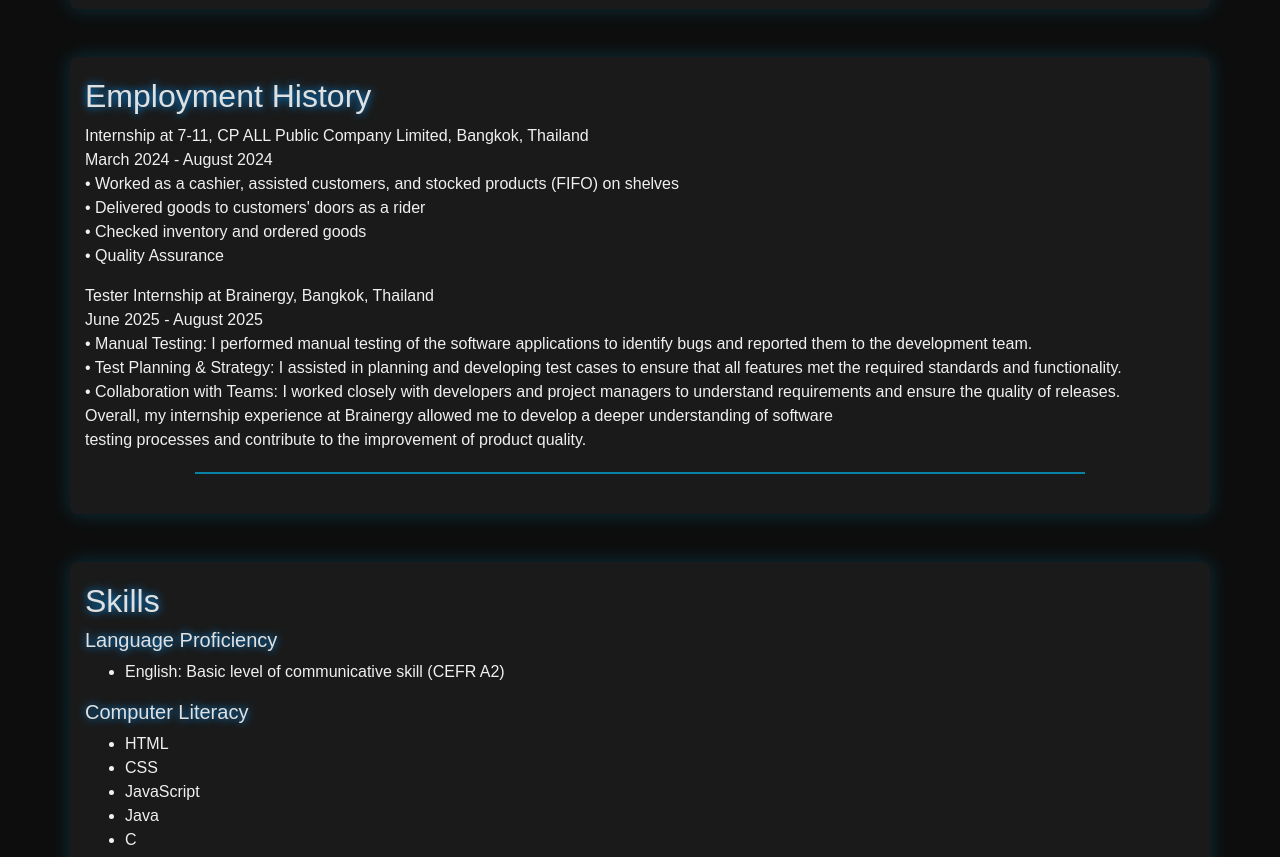
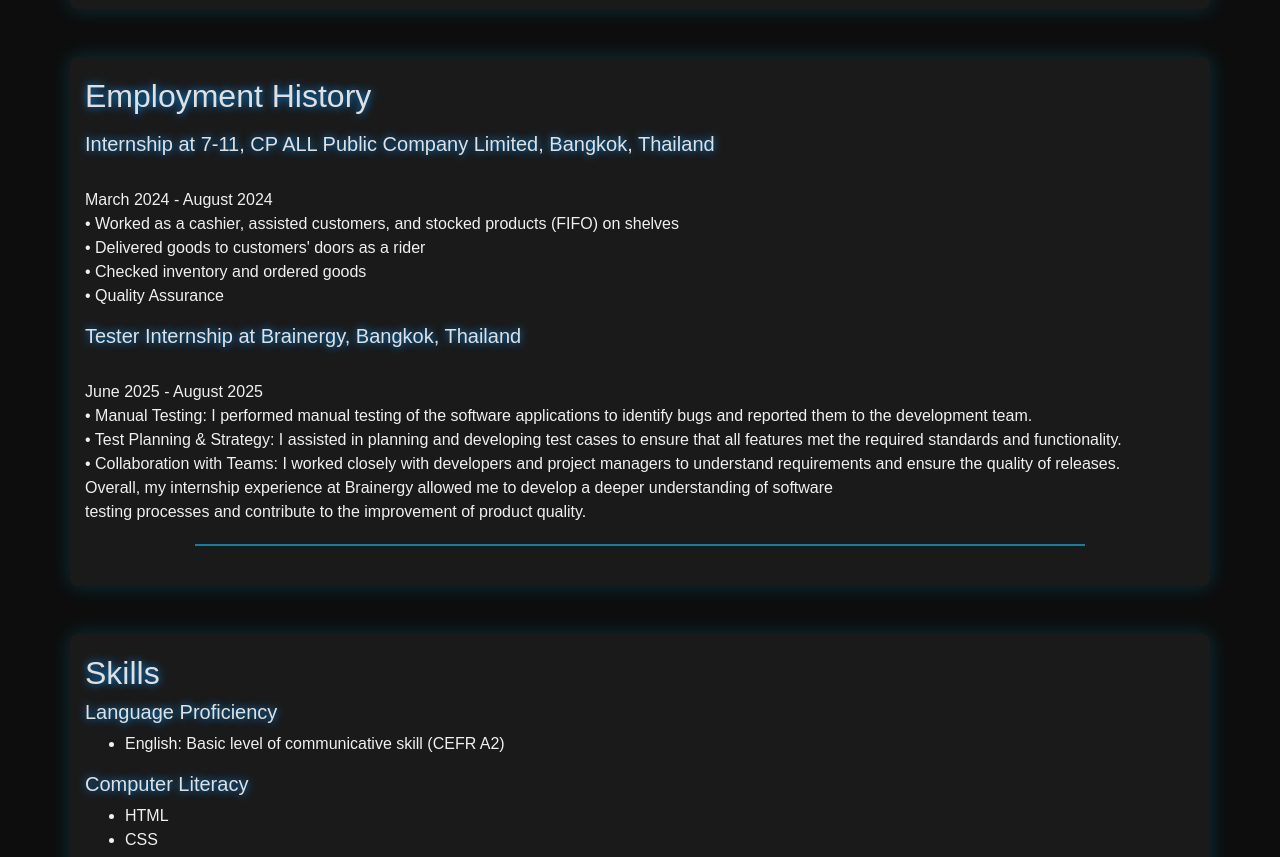
Before and after one commit to Frankbanna/Resume, a plain HTML site: page index.html in a window 1280 px wide. Shown: the part 1020-1877 px from the top of the page. Drawn offline with nearby package versions, Linux system fonts and the light colour scheme.

Commit message:
Update index.html detail Edit  Education

```diff
--- a/index.html
+++ b/index.html
@@ -50,14 +50,14 @@
 
     <section id="employment" class="container my-5">
         <h2>Employment History</h2>
-        <p>Internship at 7-11, CP ALL Public Company Limited, Bangkok, Thailand<br>
+        <p><h5>Internship at 7-11, CP ALL Public Company Limited, Bangkok, Thailand</h5><br>
             March 2024 - August 2024<br>
             • Worked as a cashier, assisted customers, and stocked products (FIFO) on shelves<br>
             • Delivered goods to customers' doors as a rider<br>
             • Checked inventory and ordered goods<br>
             • Quality Assurance
         </p>
-        <p>Tester Internship at Brainergy, Bangkok, Thailand<br>
+        <p><h5>Tester Internship at Brainergy, Bangkok, Thailand</h5><br>
             June 2025 - August 2025<br>
             • Manual Testing: I performed manual testing of the software applications to identify bugs and reported them to the development team.<br>
             • Test Planning & Strategy: I assisted in planning and developing test cases to ensure that all features met the required standards and functionality.<br>
```
